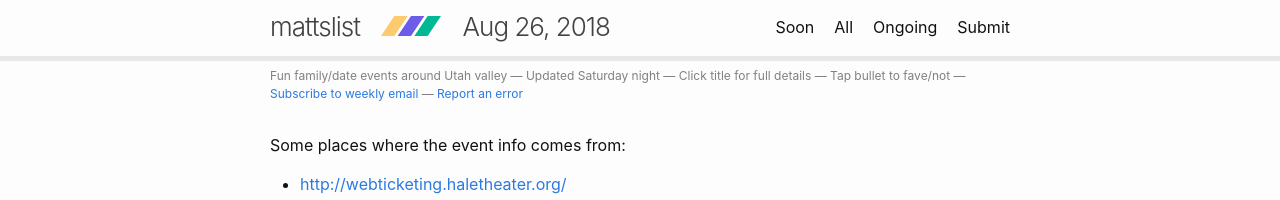
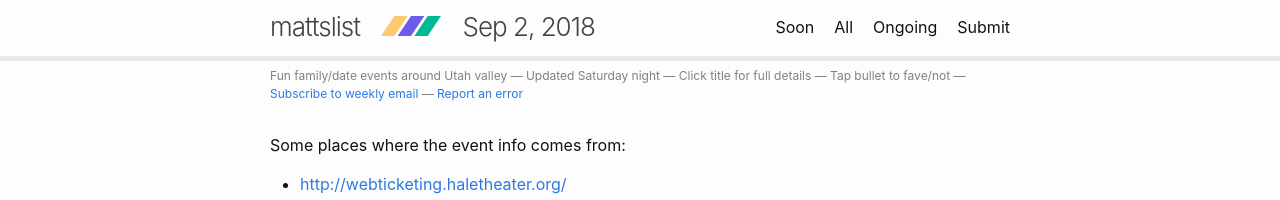
Before and after one commit to iffy/utahvalley, a Jekyll site: the page built from sources.md, in a window 1280 px wide. Shown: the top 200 px of the page. Built offline with Jekyll 4.4.1, drawn with Linux system fonts in a browser that asks for light colours; comment, search, counter and statistics services are not loaded.

Commit message:
List from 2018-09-02

```diff
--- a/_data/startdate.yml
+++ b/_data/startdate.yml
@@ -1 +1 @@
-2018-08-26
+2018-09-02
```
